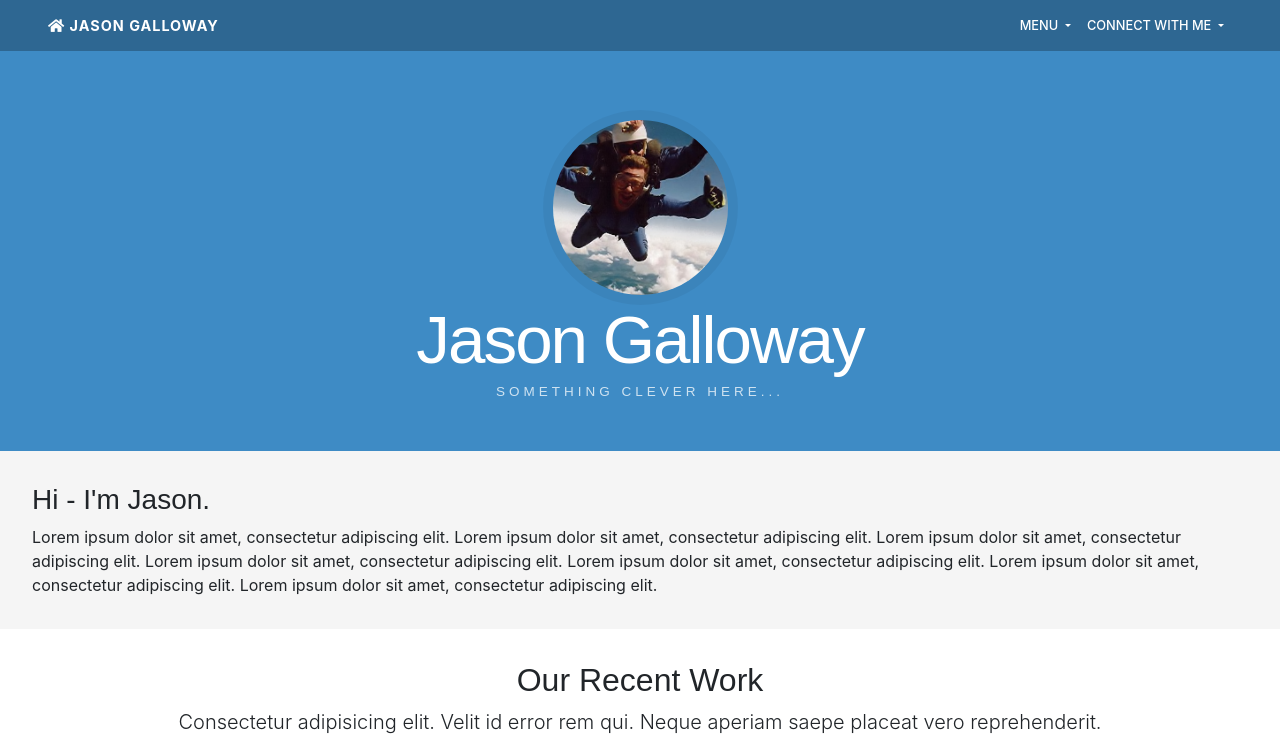
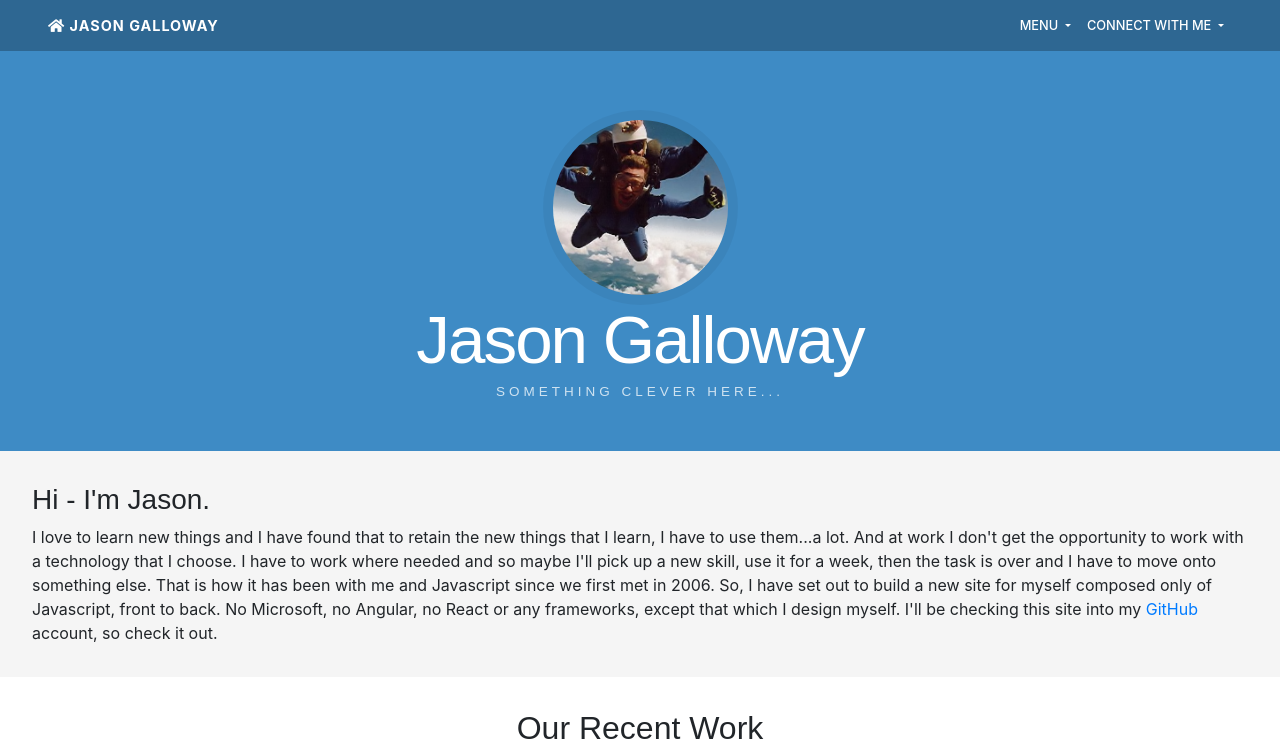
Before and after one commit to sac80644/GallowayTechJsSite, a website built with webpack: page src/index.html in a window 1280 px wide. Shown: the top 752 px of the page. Built offline with nearby package versions, Linux system fonts and the light colour scheme; files whose address does not match are found by name.

Commit message:
about blurb

```diff
--- a/src/about/about.html
+++ b/src/about/about.html
@@ -1,10 +1,9 @@
 <div id="About">
         <h3>Hi - I'm Jason.</h3>
-        Lorem ipsum dolor sit amet, consectetur adipiscing elit.
-        Lorem ipsum dolor sit amet, consectetur adipiscing elit.
-        Lorem ipsum dolor sit amet, consectetur adipiscing elit.
-        Lorem ipsum dolor sit amet, consectetur adipiscing elit.
-        Lorem ipsum dolor sit amet, consectetur adipiscing elit.
-        Lorem ipsum dolor sit amet, consectetur adipiscing elit.
-        Lorem ipsum dolor sit amet, consectetur adipiscing elit.
+        I love to learn new things and I have found that to retain the new things that I learn, I have to use
+        them...a lot.  And at work I don't get the opportunity to work with a technology that I choose.  I have to work where needed
+        and so maybe I'll pick up a new skill, use it for a week, then the task is over and I have to move onto something else.
+        That is how it has been with me and Javascript since we first met in 2006.  So, I have set out to build a new site for myself
+        composed only of Javascript, front to back.  No Microsoft, no Angular, no React or any frameworks, except that which I design myself.
+        I'll be checking this site into my <a href="https://github.com/sac80644/GallowayTechJsSite">GitHub</a> account, so check it out.
 </div>
```
